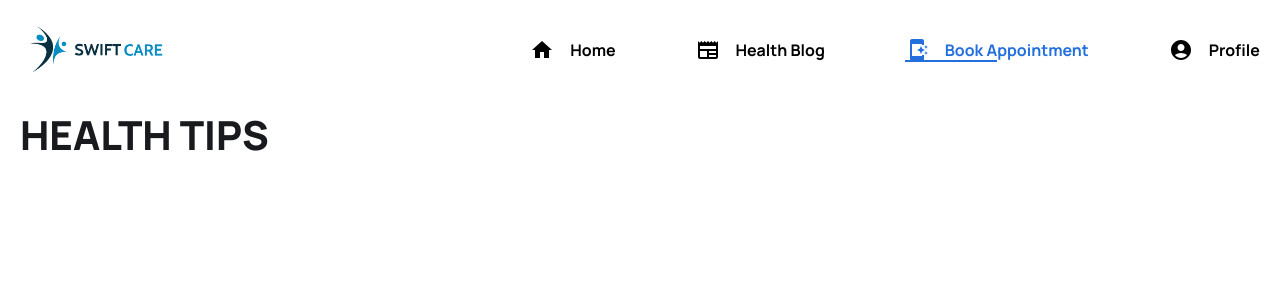
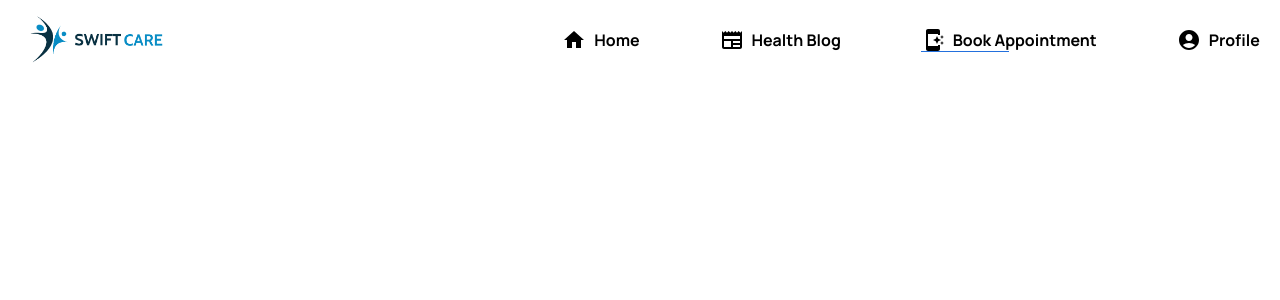
Before and after one commit to tech-threee/patient-swiftcare, a React (Vite) app: page /bookAppointment in a window 1280 px wide. Shown: the top 300 px of the page. Built offline with nearby package versions, Linux system fonts and the light colour scheme.

Commit message:
update ui

```diff
--- a/src/App.css
+++ b/src/App.css
@@ -28,10 +28,11 @@ body {
 }
 
 .navbar {
-  height: 100px;
+  height: 80px;
   position: relative;
   z-index: 100;
   overflow: hidden;
+  margin-bottom: 20px;
 }
 
 .menu-icon {
@@ -53,23 +54,24 @@ body {
   font-weight: 400;
   color: #000000;
   text-decoration: none;
-}
-
-.nav-elements ul a.active {
-  color: #2370dd;
-  font-weight: 500;
   position: relative;
   overflow: hidden;
 }
 
-.nav-elements ul a.active::after {
+.nav-elements ul a::after {
   content: "";
   position: absolute;
-  bottom: -1px;
-  left: 0;
-  width: 50%;
+  bottom: -2px;
+  left: 50%;
+  width: 0%;
   height: 3px;
   background-color: #2370dd;
+  transition: all 0.3s ease;
+}
+
+.nav-elements ul a.active::after {
+  width: 50%;
+  left: 0%;
 }
 
 @media (max-width: 768px) {
--- a/src/components/Header/Header.tsx
+++ b/src/components/Header/Header.tsx
@@ -30,7 +30,7 @@ const Navbar: React.FC = () => {
               <li key={index}>
                 <NavLink
                   to={link.path}
-                  className="flex flex-row items-center gap-4"
+                  className="flex flex-row items-center gap-2"
                 >
                   {/**Import and use icons */}
                   {link.icon}
--- a/src/pages/BookAppointment/index.tsx
+++ b/src/pages/BookAppointment/index.tsx
@@ -2,11 +2,7 @@ const BookAppointment = () => {
   return (
     <main>
       <div className="container">
-        <div>
-          <h1 className="text-[26px] leading-[46px] text-headingColor font-[800] md:text-[40px] md:leading-[70px] overflow-hidden">
-            HEALTH TIPS
-          </h1>
-        </div>
+        <div></div>
       </div>
     </main>
   );
--- a/src/pages/HealthBlog/index.tsx
+++ b/src/pages/HealthBlog/index.tsx
@@ -3,7 +3,7 @@ import BlogCard from "../../widgets/Cards/BlogCard";
 
 const HealthBlog = () => {
   return (
-    <main className="mt-10 space-y-0">
+    <main className="space-y-0 mx-5 mb-[10rem]">
       <div className="container">
         <div className="space-y-8">
           <div>
--- a/src/pages/Home/index.tsx
+++ b/src/pages/Home/index.tsx
@@ -6,7 +6,7 @@ import heroImage3 from "../../assets/images/hero-img03.png";
 
 const HomePage = () => {
   return (
-    <main className="mb-[10rem]">
+    <main className="mb-[10rem] md:mx-5">
       {/** ====== Hero Section ====== */}
 
       <>
--- a/src/pages/Profile/index.tsx
+++ b/src/pages/Profile/index.tsx
@@ -2,8 +2,8 @@ import { PaperClipIcon } from "@heroicons/react/20/solid";
 
 export default function Profile() {
   return (
-    <main className="mt-10">
-      <div className="mx-10 mb-[10rem]">
+    <main>
+      <div className="mx-2 sm:mx-2 md:mx-10 mb-[10rem]">
         <div className="px-4 sm:px-0">
           <h1 className="text-[26px] leading-[46px] text-headingColor font-[800] md:text-[40px] md:leading-[70px] overflow-hidden">
             Patient Information
```
